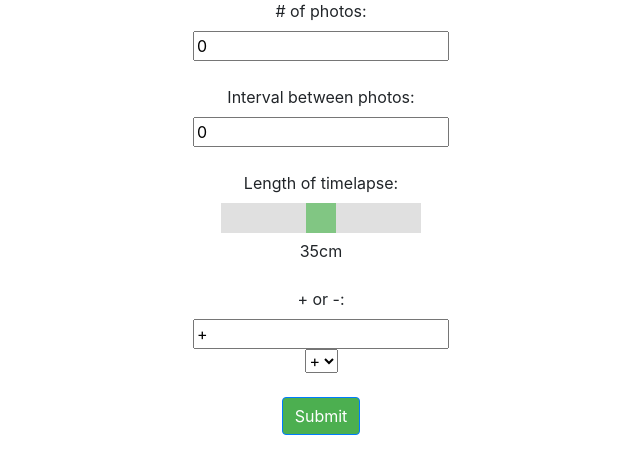
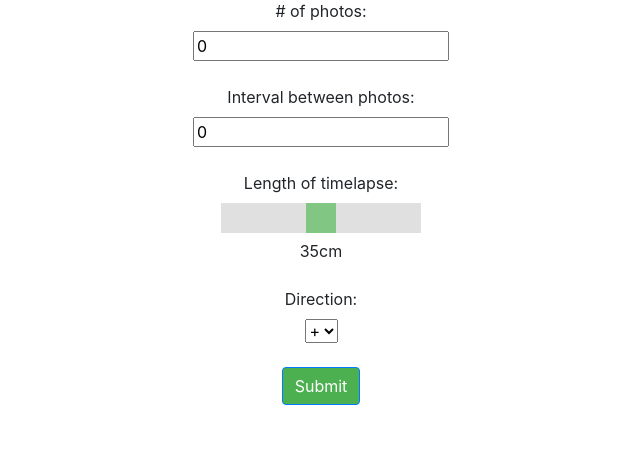
Before and after one commit to canningj/PiLapser, a Django app: page /piLapse/ in a window 1280 px wide. Shown: the part 293-767 px from the top of the page, without its empty margins (319-959 px from the left). Run offline with Django 3.2, Linux system fonts and the light colour scheme; some libraries are stand-ins or nearby versions.

```diff
--- a/PiLapser/templates/piLapse.html
+++ b/PiLapser/templates/piLapse.html
@@ -105,9 +105,8 @@
                   </li>
                   <br>
                   <li>
-                      <label for="direction">+ or -: </label></li>
-                      <li><input id="direction" type="char" name="direction" value="{{ '+' }}"></li>
-                  <li><select class="selectpicker" id="dir">
+                      <label for="direction">Direction: </label></li>
+                  <li><select class="selectpicker" id="direction">
                         <option>+</option>
                         <option>-</option>
                         </select>
```
